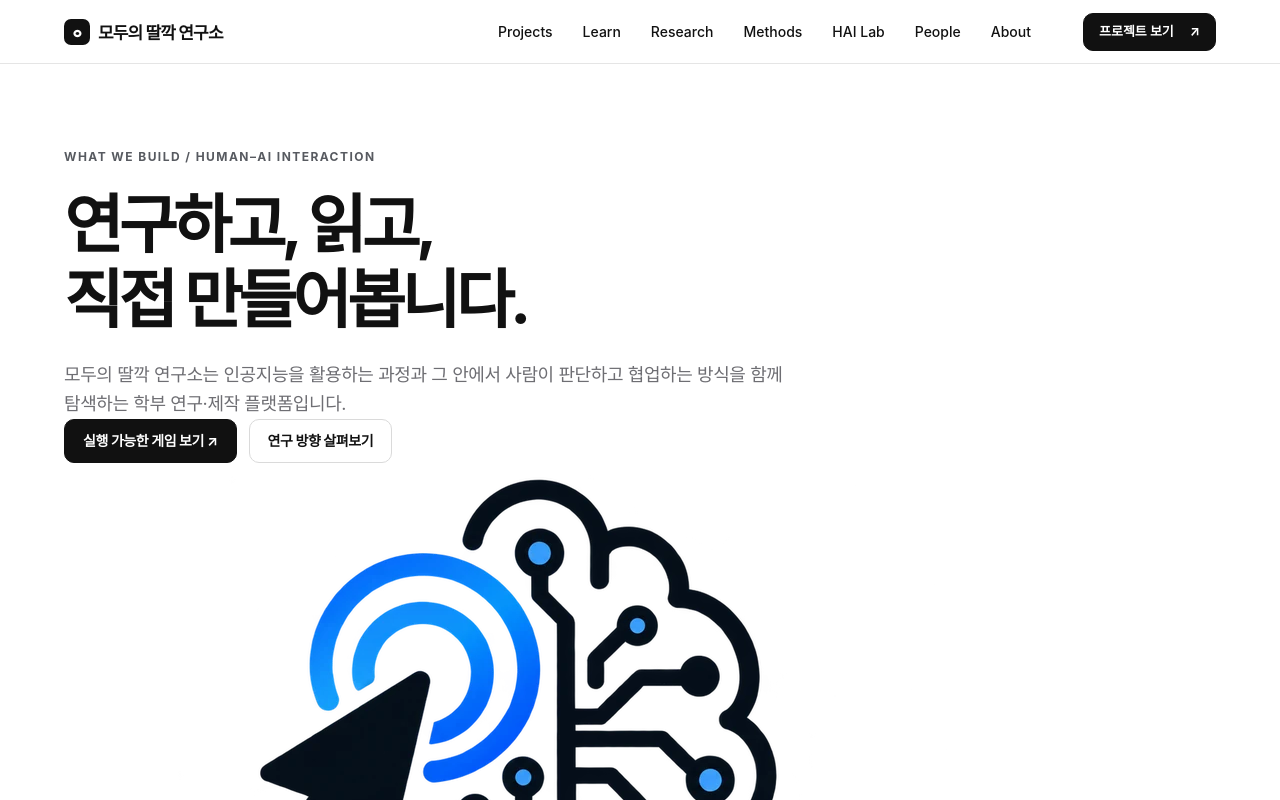
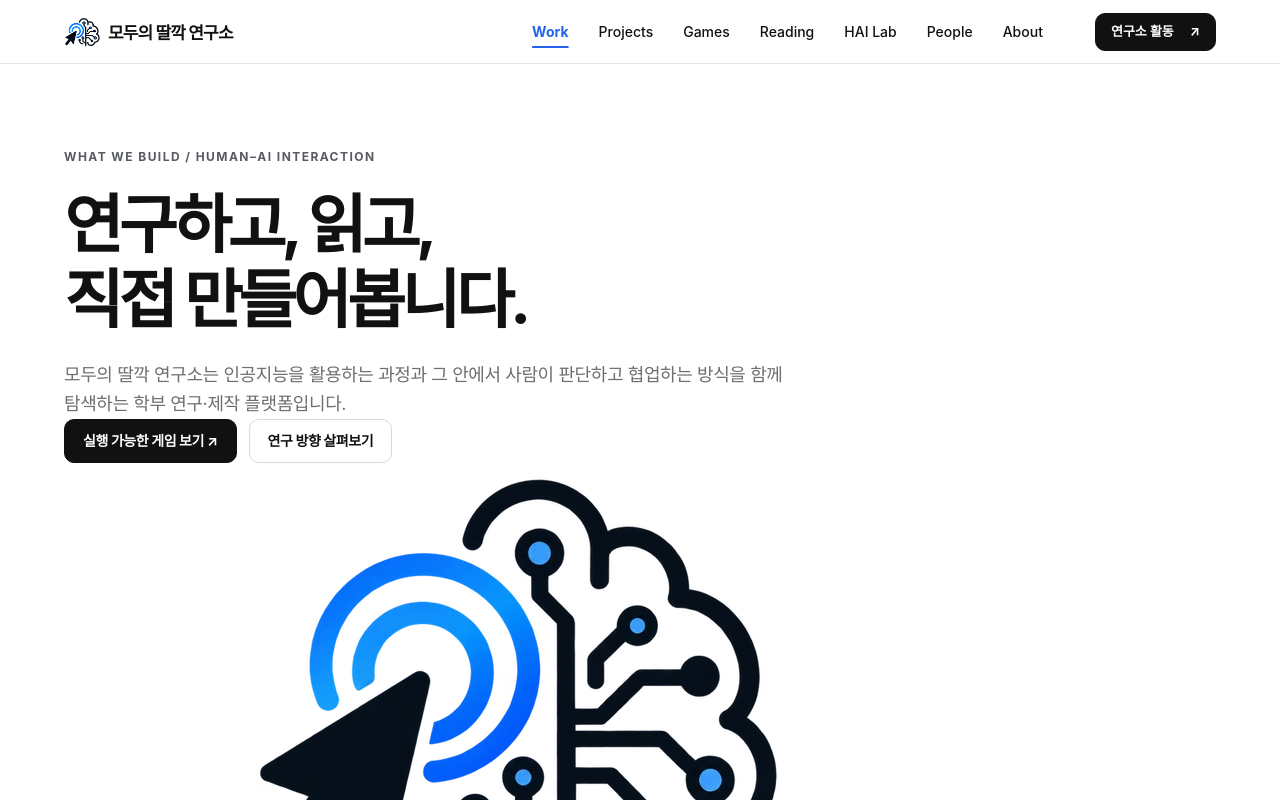
Before and after one commit to Jxny0ung/ddalkak-lab-hai, a Next.js app: page /work in a window 1280 px wide. Shown: the top 800 px of the page. Built offline with nearby package versions, Linux system fonts and the light colour scheme.

Commit message:
feat(brand): apply approved click/brain symbol to navbar and expose new lab programs

```diff
--- a/src/components/site-header.tsx
+++ b/src/components/site-header.tsx
@@ -1,13 +1,14 @@
 "use client";
 
 import Link from "next/link";
+import Image from "next/image";
 import { usePathname } from "next/navigation";
 
 const links = [
+  { href: "/work", label: "Work" },
   { href: "/projects", label: "Projects" },
-  { href: "/learn", label: "Learn" },
-  { href: "/research", label: "Research" },
-  { href: "/methods", label: "Methods" },
+  { href: "/games", label: "Games" },
+  { href: "/reading", label: "Reading" },
   { href: "/lab", label: "HAI Lab" },
   { href: "/people", label: "People" },
   { href: "/about", label: "About" },
@@ -20,8 +21,8 @@ export function SiteHeader() {
     <header className="sl-header">
       <div className="sl-container sl-header-inner">
         <Link href="/" className="sl-brand" aria-label="모두의 딸깍 연구소 홈">
-          <span className="sl-brand-symbol" aria-hidden="true">◦</span>
-          <span>모두의 딸깍 연구소</span>
+          <Image src="/brand/ddalkak-symbol.webp" alt="" width={36} height={30} className="sl-brand-icon" priority />
+          <span className="sl-brand-name">모두의 딸깍 연구소</span>
         </Link>
         <nav className="sl-desktop-nav" aria-label="주 메뉴">
           {links.map((item) => (
@@ -34,8 +35,8 @@ export function SiteHeader() {
             </Link>
           ))}
         </nav>
-        <Link className="sl-btn sl-btn-dark sl-header-cta" href="/projects">
-          프로젝트 보기 <span aria-hidden="true">↗</span>
+        <Link className="sl-btn sl-btn-dark sl-header-cta" href="/work">
+          연구소 활동 <span aria-hidden="true">↗</span>
         </Link>
         <details className="sl-mobile-menu">
           <summary>메뉴 <span aria-hidden="true">☰</span></summary>
@@ -49,6 +50,10 @@ export function SiteHeader() {
                 {item.label}
               </Link>
             ))}
+            <Link href="/learn">Learn ↗</Link>
+            <Link href="/research">Research ↗</Link>
+            <Link href="/methods">Methods ↗</Link>
+            <Link href="/prompts">Prompt Archive ↗</Link>
             <Link href="/archive">Archive ↗</Link>
           </nav>
         </details>
```
